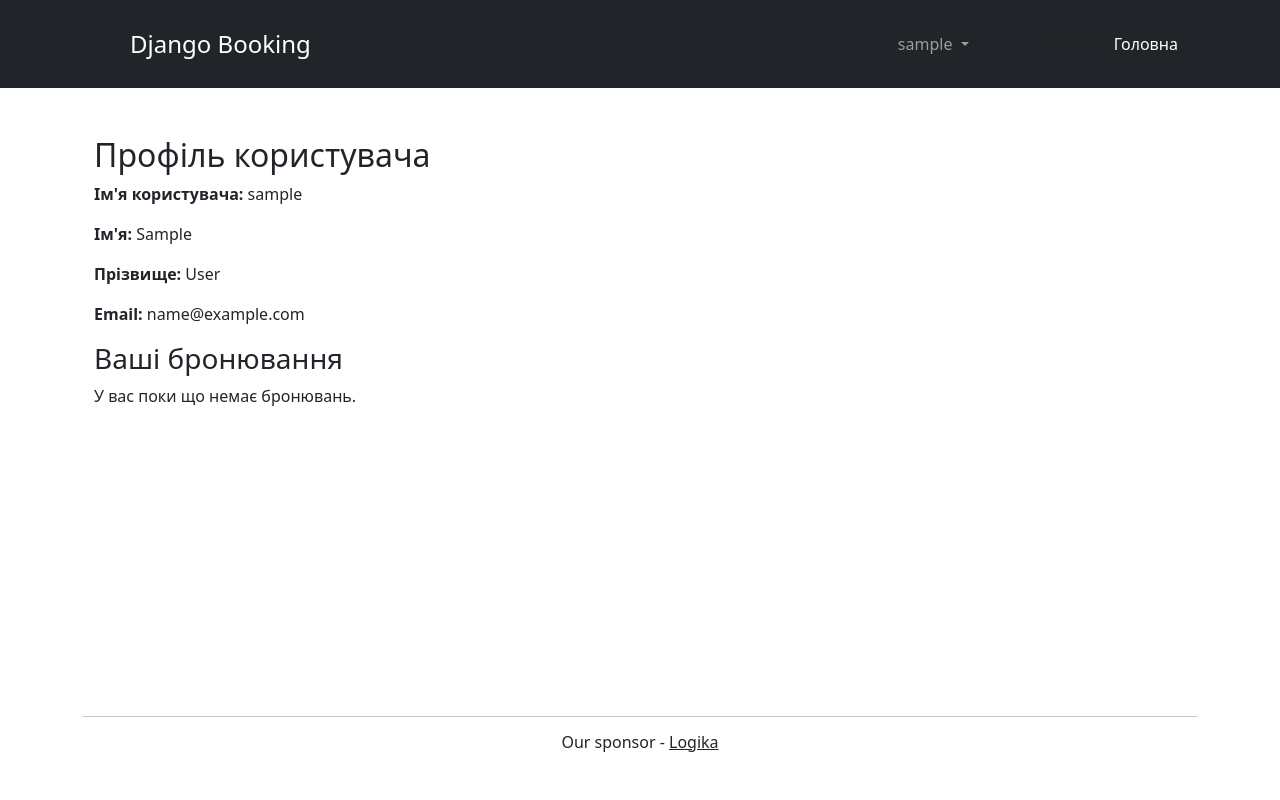
After one commit to Skrriply/django-booking, a Django app: page /accounts/profile/ in a window 1280 px wide. The commit adds this page. Run offline with Django 5.2, Linux system fonts and the light colour scheme; the visitor is signed in with stand-in values (Sample User, id 1); data that the repository does not hold is empty.

Commit message:
Added user profile page

```diff
--- a/booking_system/accounts/urls.py
+++ b/booking_system/accounts/urls.py
@@ -9,4 +9,5 @@ urlpatterns = [
     path('login/', views.login_view, name='login'),
     path('register/', views.register_view, name='register'),
     path('logout/', views.logout_view, name='logout'),
+    path('profile/', views.profile_view, name='profile'),
 ]
--- a/booking_system/accounts/views.py
+++ b/booking_system/accounts/views.py
@@ -51,3 +51,9 @@ def logout_view(request: HttpRequest) -> HttpResponse:
         logout(request)
         messages.success(request, 'You successfully loged out.')
         return redirect('booking:index')
+
+@login_required
+def profile_view(request: HttpRequest) -> HttpResponse:
+    user = request.user
+    bookings = user.bookings.all()  # Получаем все бронирования пользователя
+    return render(request, 'accounts/profile.html', {'user': user, 'bookings': bookings})
--- /dev/null
+++ b/booking_system/templates/accounts/profile.html
@@ -0,0 +1,26 @@
+{% extends "base/_base.html" %}
+
+
+{% block content %}
+<div class="container">
+    <h2>Профіль користувача</h2>
+    <p><strong>Ім'я користувача:</strong> {{ user.username }}</p>
+    <p><strong>Ім'я:</strong> {{ user.first_name }}</p>
+    <p><strong>Прізвище:</strong> {{ user.last_name }}</p>
+    <p><strong>Email:</strong> {{ user.email }}</p>
+
+    <h3>Ваші бронювання</h3>
+    {% if bookings %}
+        <ul>
+            {% for booking in bookings %}
+                <li>
+                    {{ booking.location.name }}: {{ booking.start_time|date:"d.m.Y" }} - {{ booking.end_time|date:"d.m.Y" }}
+                    {% if not booking.confirmed %}(Очікує підтвердження){% endif %}
+                </li>
+            {% endfor %}
+        </ul>
+    {% else %}
+        <p>У вас поки що немає бронювань.</p>
+    {% endif %}
+</div>
+{% endblock %}
--- a/booking_system/templates/base/_header.html
+++ b/booking_system/templates/base/_header.html
@@ -46,6 +46,12 @@
                                    aria-expanded="false">
                                   {{ request.user }}
                                 </a>
+
+                                <li>
+                                    <a class="dropdown-item" href="{% url 'accounts:profile' %}">
+                                        Мій профіль
+                                    </a>
+                                </li>
 
                                 <ul class="dropdown-menu">
                                   <li>
```
Also changed, not shown: booking_system/booking/migrations/0007_alter_review_options.py (added).
